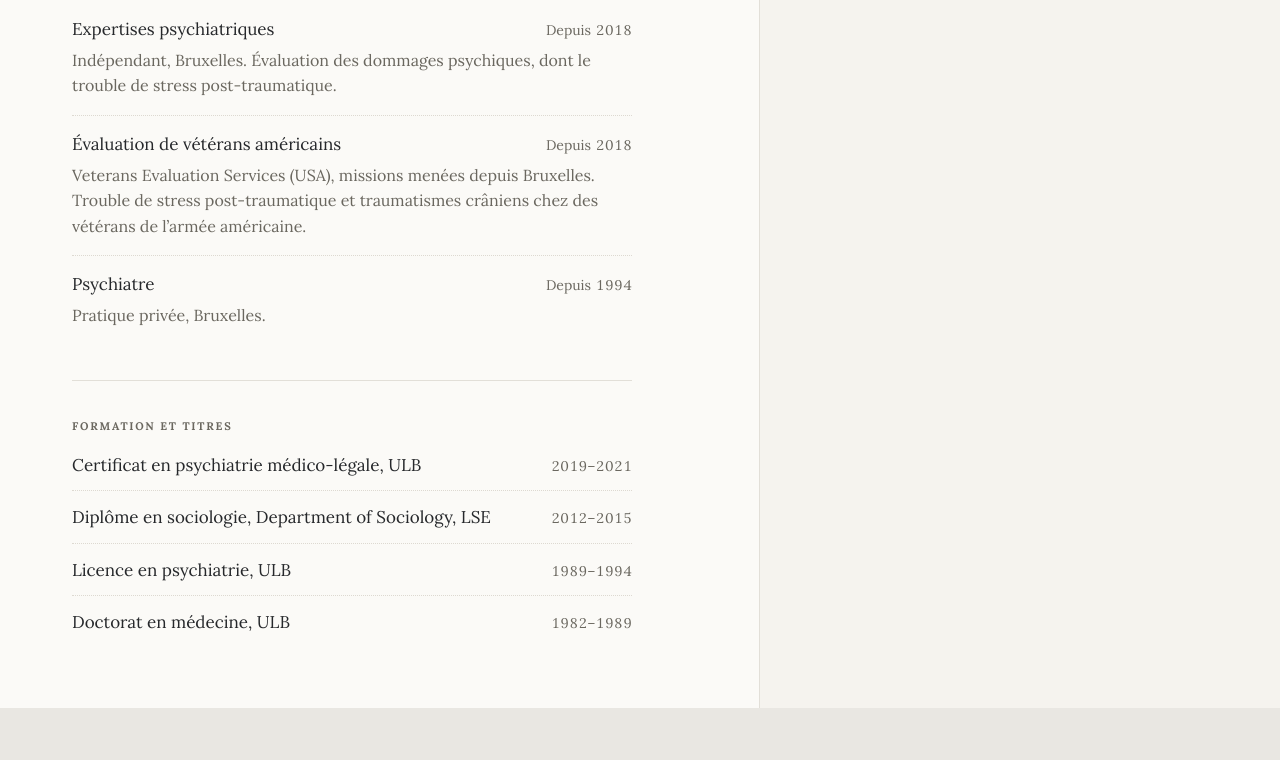
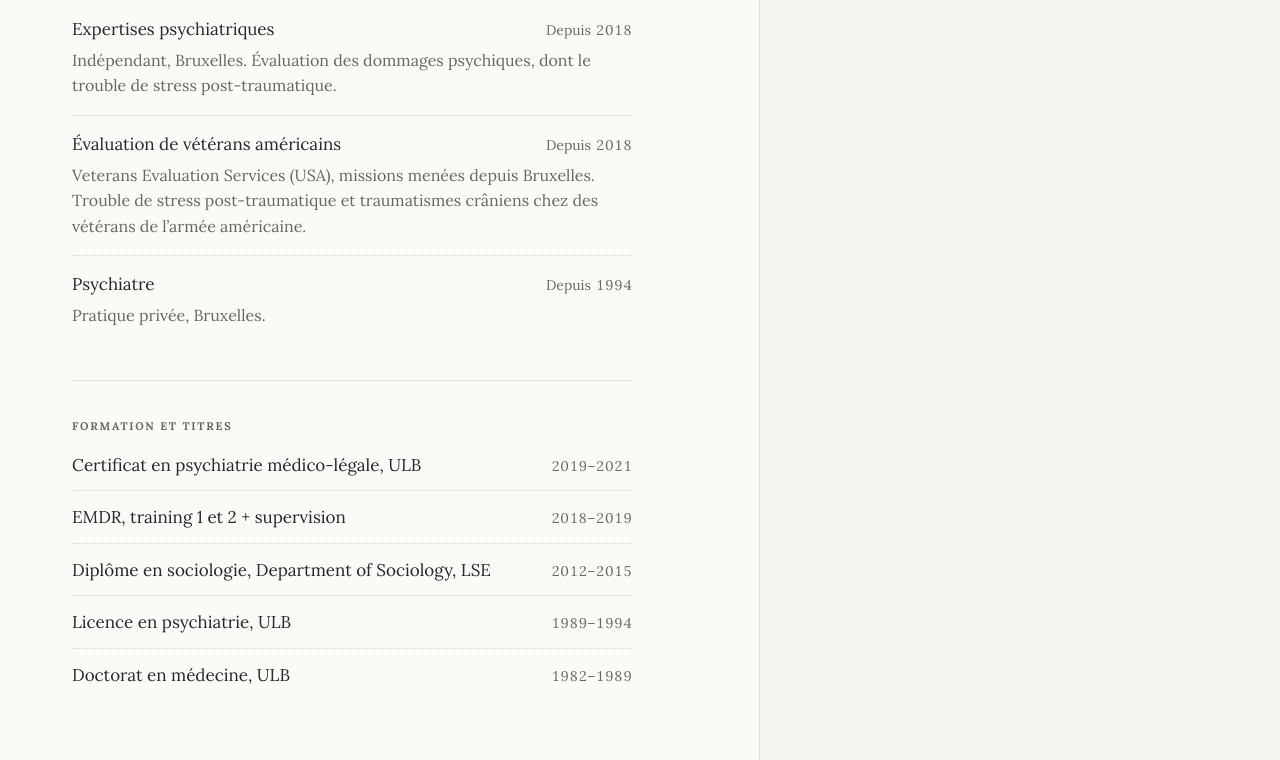
Before and after one commit to IIya/expertpsychiatre, a plain HTML site: page index.html in a window 1280 px wide. Shown: the part 710-1470 px from the top of the page. Before the commit the page ends 1418 px from the top, so only its background shows below. Drawn offline with Linux system fonts and the light colour scheme.

Commit message:
Restore EMDR training entry without the institution
Only 'EMDR Institute of Israel' was meant to go; the training itself stays.

Co-Authored-By: Claude Opus 5 <noreply@anthropic.com>

```diff
--- a/index.html
+++ b/index.html
@@ -348,6 +348,12 @@ h1 {
           </li>
           <li>
             <div class="entry">
+              <span class="entry__title">EMDR, training 1 et 2 + supervision</span>
+              <span class="entry__years">2018–2019</span>
+            </div>
+          </li>
+          <li>
+            <div class="entry">
               <span class="entry__title">Diplôme en sociologie, Department of Sociology, LSE</span>
               <span class="entry__years">2012–2015</span>
             </div>
```
